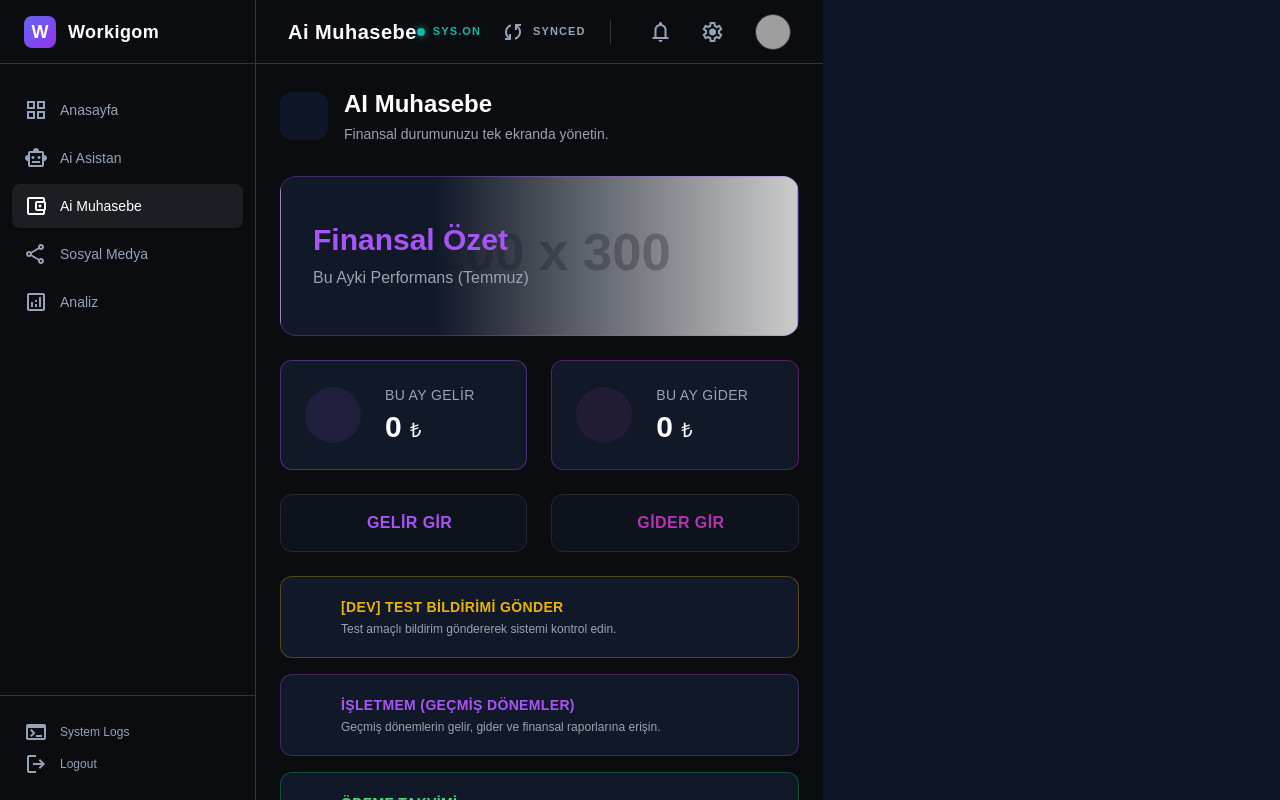
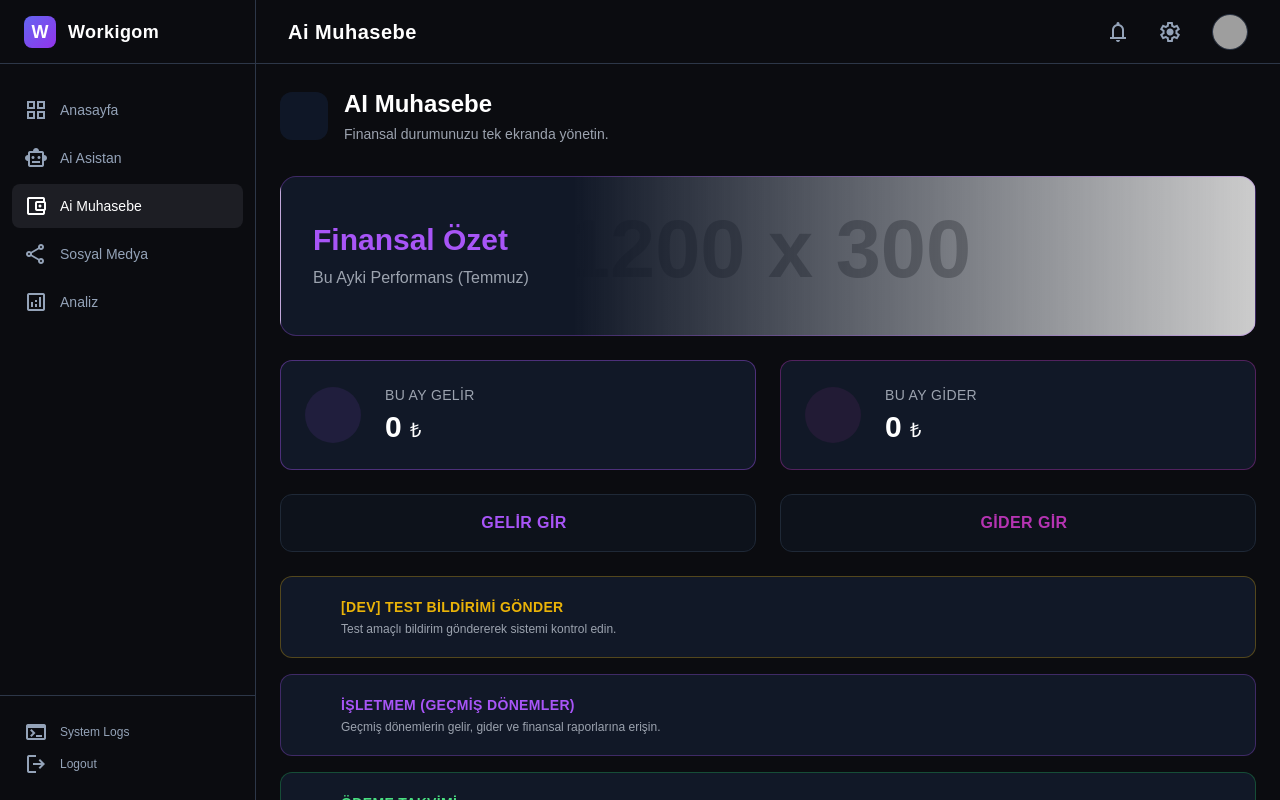
Before and after one commit to cicicarscom-pixel/flowweb, a Next.js app: page /ai-muhasebe in a window 1280 px wide. Built offline with nearby package versions, Linux system fonts and the light colour scheme; grey boxes are pictures that could not be loaded.

Commit message:
fix: layout width, remove header sys.on and synced, fix ai asistan safe background

```diff
--- a/src/app/(dashboard)/ai-asistan/page.module.css
+++ b/src/app/(dashboard)/ai-asistan/page.module.css
@@ -72,7 +72,6 @@
     padding: 24px;
     box-sizing: border-box;
     z-index: 5;
-    background-color: rgba(24, 24, 27, 0.9);
     overflow-y: auto;
 }
 
--- a/src/app/(dashboard)/ai-muhasebe/page.tsx
+++ b/src/app/(dashboard)/ai-muhasebe/page.tsx
@@ -3,7 +3,7 @@ import styles from './page.module.css';
 
 export default function AiMuhasebePage() {
   return (
-    <div className="max-w-6xl mx-auto space-y-6 p-6 pb-24">
+    <div className="w-full space-y-6 p-6 pb-24">
       {/* Page Title */}
       <div className="flex items-center gap-4 mb-8">
         <div className="w-12 h-12 rounded-xl bg-blue-500/10 flex items-center justify-center">
--- a/src/app/(dashboard)/layout.tsx
+++ b/src/app/(dashboard)/layout.tsx
@@ -7,7 +7,7 @@ export default function DashboardLayout({
   children: React.ReactNode;
 }) {
   return (
-    <div className="bg-[#0b0c10] text-[#e2e8f0] min-h-screen flex overflow-hidden font-sans">
+    <div className="bg-[#0b0c10] text-[#e2e8f0] min-h-screen w-full flex overflow-hidden font-sans">
       <Sidebar />
       <div className="flex-1 flex flex-col h-screen overflow-hidden relative">
         <Header />
--- a/src/components/layout/Header.tsx
+++ b/src/components/layout/Header.tsx
@@ -13,7 +13,7 @@ export default function Header() {
   if (pathname.includes("analiz")) pageTitle = "Analiz";
 
   return (
-    <header className="h-16 flex items-center justify-between px-8 border-b border-[#2d3748] bg-[#0b0c10] flex-shrink-0">
+    <header className="h-16 w-full flex items-center justify-between px-8 border-b border-[#2d3748] bg-[#0b0c10] flex-shrink-0">
       <div className="flex items-center gap-4">
         <button className="md:hidden text-[#94a3b8] hover:text-white transition-colors">
           <span className="material-symbols-outlined">menu</span>
@@ -23,17 +23,6 @@ export default function Header() {
         </h1>
       </div>
       <div className="flex items-center gap-6">
-        {/* Status Indicators */}
-        <div className="hidden lg:flex items-center gap-5 border-r border-[#2d3748] pr-6 mr-2">
-          <div className="flex items-center gap-2">
-            <div className="w-2 h-2 rounded-full bg-[#14b8a6] shadow-[0_0_8px_rgba(20,184,166,0.8)] animate-pulse"></div>
-            <span className="text-[11px] font-bold tracking-widest text-[#14b8a6]">SYS.ON</span>
-          </div>
-          <div className="flex items-center gap-2 text-[#94a3b8]">
-            <span className="material-symbols-outlined text-[16px]">sync</span>
-            <span className="text-[11px] font-bold tracking-widest">SYNCED</span>
-          </div>
-        </div>
         {/* Trailing Actions */}
         <div className="flex items-center gap-4">
           <button className="w-9 h-9 rounded-full flex items-center justify-center text-[#94a3b8] hover:text-white hover:bg-[#1d1e24] transition-colors border border-transparent hover:border-[#2d3748]">
```
Also changed, not shown: ai_asistan_html.txt (added).
